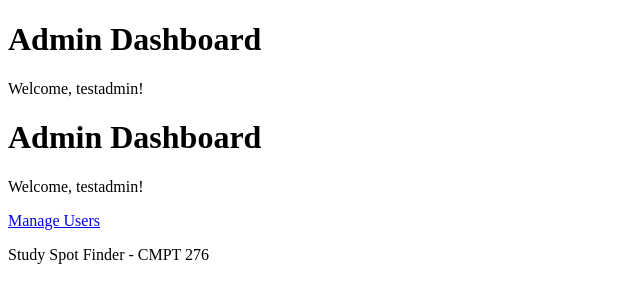
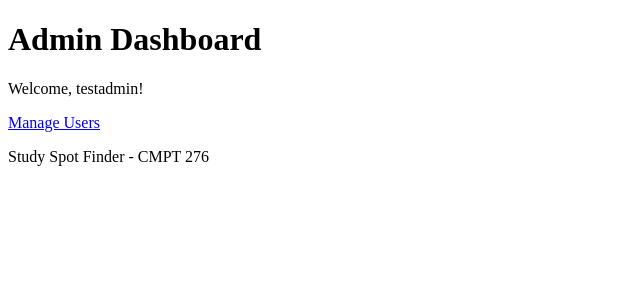
Before and after one commit to florencefilippi/study-spot-finder, a Spring Boot app: page /admin in a window 1280 px wide. Shown: the part 169-472 px from the top of the page, without its empty margins (0-640 px from the left). Run offline with Spring Boot 4, Linux system fonts and the light colour scheme; a user stored in the database is signed in; some of the project's set-up classes (security, data sources, template engines, error pages and the like) are left out, and stand-ins take their place; some libraries are stand-ins or nearby versions.

Commit message:
Remove duplicate card and add Manage Users link on admin dashboard

```diff
--- a/src/main/resources/templates/admin.html
+++ b/src/main/resources/templates/admin.html
@@ -8,14 +8,8 @@
     <div class="card">
       <h1>Admin Dashboard</h1>
       <p>Welcome, <span sec:authentication="name"></span>!</p>
-    </div>
-      <main>
-    <div class="card">
-      <h1>Admin Dashboard</h1>
-      <p>Welcome, <span sec:authentication="name"></span>!</p>
       <a class="btn" th:href="@{/admin/users}">Manage Users</a>
     </div>
-  </main>
   </main>
 
   <div th:replace="~{fragments :: footer}"></div>
```
